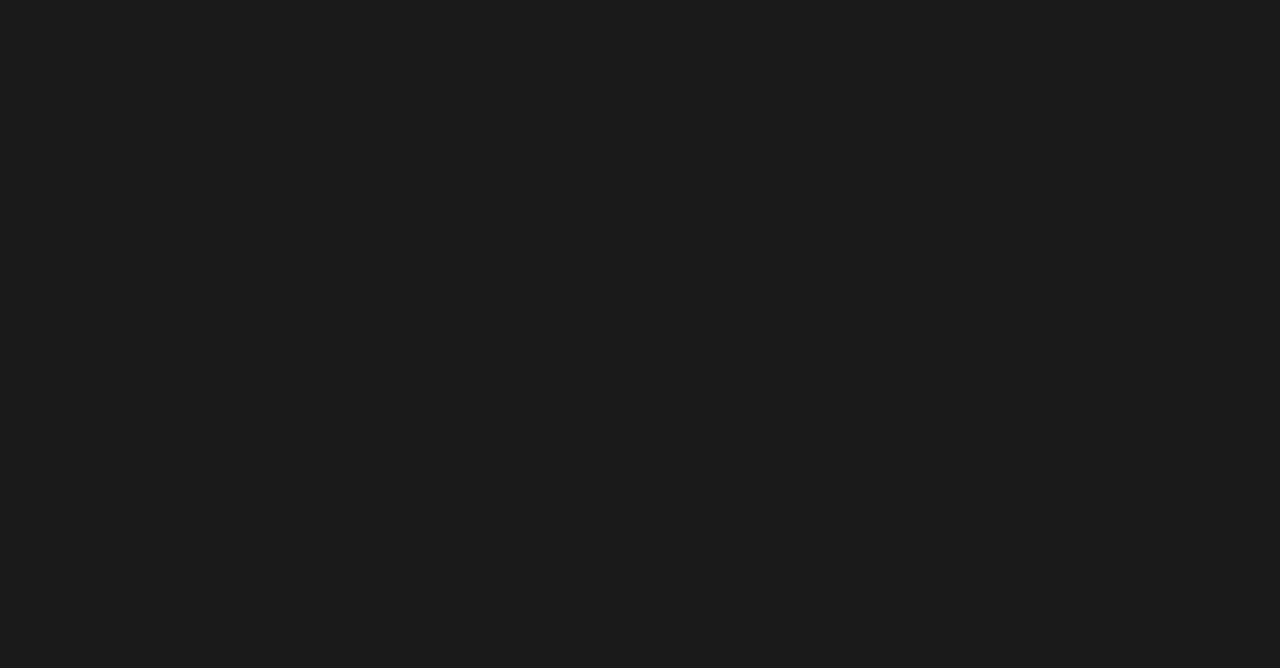
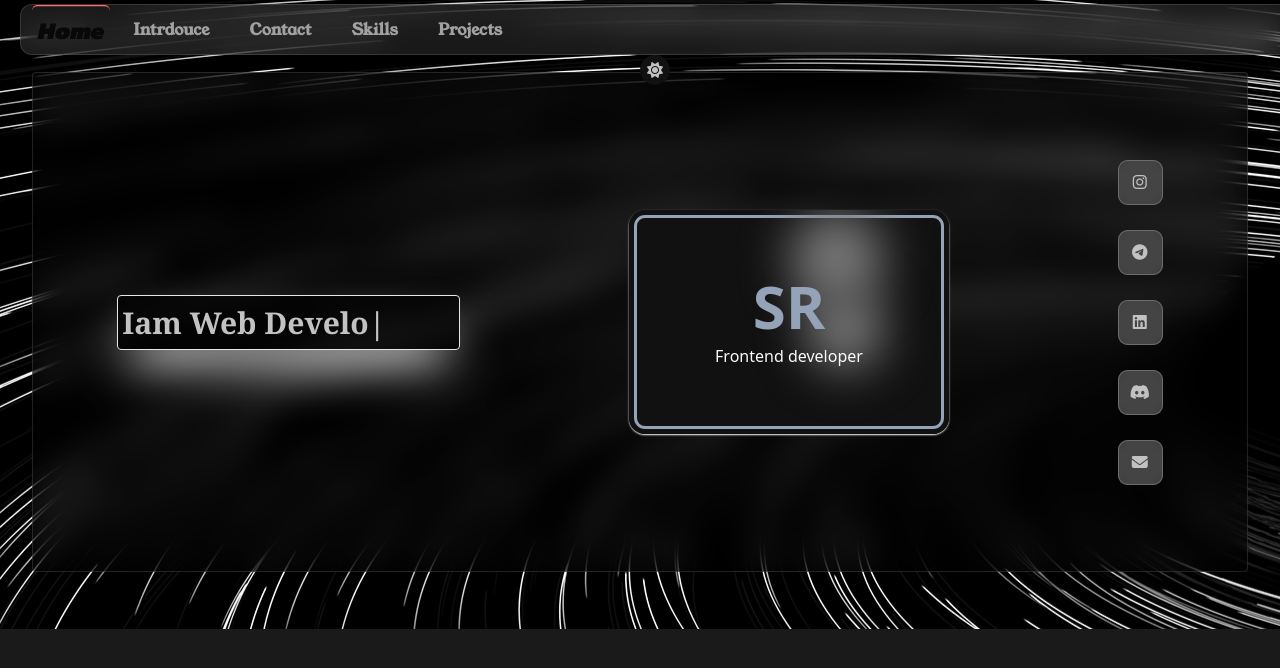
Before and after one commit to Abolfazl-Taj/taj-dev, a React (Create React App) app: page / in a window 1280 px wide. Before the commit this address had no page. Shown: the top 668 px of the page. Built offline with nearby package versions, Linux system fonts and the light colour scheme.

Commit message:
Project Ready For Deployment

```diff
--- a/package.json
+++ b/package.json
@@ -1,5 +1,5 @@
 {
-  "homepage": "https://Abolfazl-Taj.github.io",
+  "homepage": "https://Abolfazl-Taj.github.io/taj-dev",
   "name": "taj-dev",
   "version": "0.1.0",
   "private": true,
--- a/src/Components/NavBar/Nav.js
+++ b/src/Components/NavBar/Nav.js
@@ -14,11 +14,11 @@ function Nav({navbar}){
           {isopen ===true && <button className='MenuClose' onClick={clickhandeler}> <i class="fa-solid fa-xmark"></i> </button>}
 
 
-          <NavLink to='taj-dev/' className="links">Home</NavLink>
-          <NavLink to='taj-dev/Interdouce' className="links">Intrdouce </NavLink>
-          <NavLink to='taj-dev/Contact' className="links">Contact</NavLink>
-          <NavLink to='taj-dev/Skills' className="links">Skills</NavLink>
-          <NavLink to='taj-dev/Projects' className="links">Projects</NavLink>
+          <NavLink to='/' className="links">Home</NavLink>
+          <NavLink to='/Interdouce' className="links">Intrdouce </NavLink>
+          <NavLink to='/Contact' className="links">Contact</NavLink>
+          <NavLink to='/Skills' className="links">Skills</NavLink>
+          <NavLink to='/Projects' className="links">Projects</NavLink>
 
         </div>
     )
```
Also changed, not shown: src/Assets/Routes.js (+6 -6 lines), 7 other files (tests, documents, lock files or other folders).
